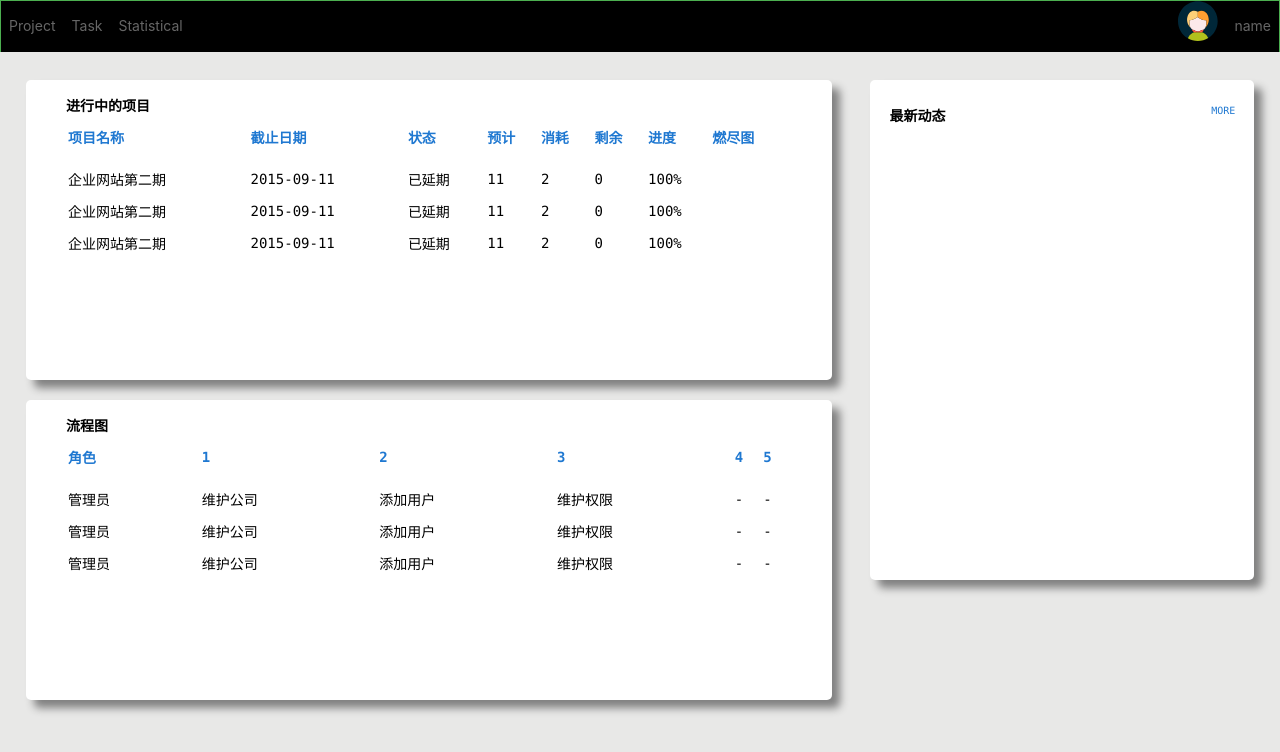
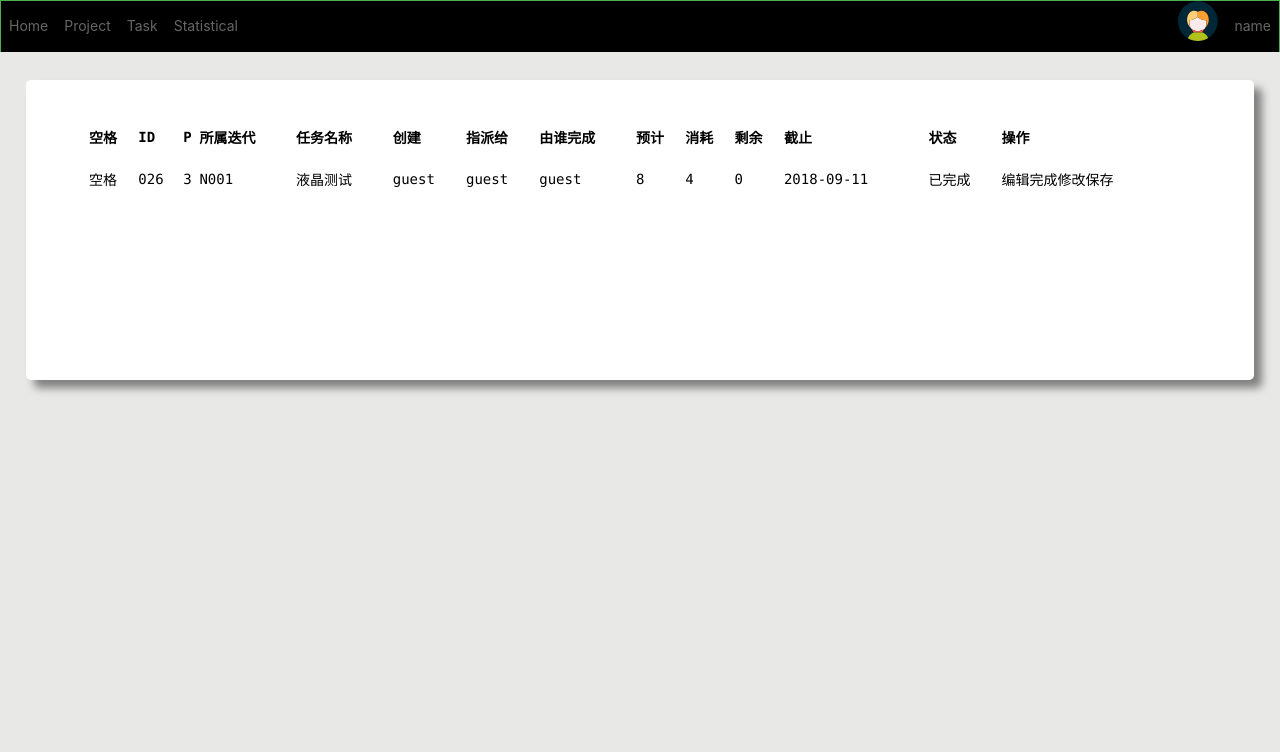
Before and after one commit to citype/aitrade-skr-zen, a React (Create React App) app in the folder zen-tao/: page /task in a window 1280 px wide. Shown: the top 752 px of the page. Built offline with nearby package versions, Linux system fonts and the light colour scheme.

Commit message:
route home and task

```diff
--- a/zen-tao/src/App.js
+++ b/zen-tao/src/App.js
@@ -1,15 +1,21 @@
 import React, { Component } from 'react';
-import logo from './logo.svg';
 import './App.css';
 import HomePage from './pages/HomePage/Homepage.js'
+import MyTaskPage from './pages/MyTaskPage/MyTaskPage.js'
+import { Router, Route, Switch } from "react-router"
 
 class App extends Component {
   render() {
+    let view
+    view = (
+      <Switch>
+        <Route exact path='/home' component={ HomePage } />
+        <Route exact path='/task' component={ MyTaskPage }/>
+      </Switch>
+    )
     return (
       <div className="App">
-
-        <HomePage/>
-
+      { view }
       </div>
   );
   }
--- a/zen-tao/src/components/NavigationBar/NavigationBar.js
+++ b/zen-tao/src/components/NavigationBar/NavigationBar.js
@@ -1,23 +1,34 @@
 import React, { Component } from 'react'
 import './NavigationBar.css'
 import PersonIcon from '../../assets/person.svg'
+import { Link } from 'react-router-dom'
 
 export default class NavigationBar extends Component {
     constructor(props) {
         super(props);
     }
     render() {
-        return (
-            <div className = "nb-header-div">
-                <ul className = 'nb-ul'>
-
-                    <li><a href="#">Project</a></li>
-                    <li><a href = "#">Task</a></li>
-                    <li><a href="#">Statistical</a></li>
-                    <li className="nb-li-right">name</li>
-                    <li className="nb-li-right"><a href = "#"><img className ="nb-li-headicon" src={ PersonIcon }/></a></li>
-                </ul>
-            </div>
-        );
+        return <div className="nb-header-div">
+            <ul className="nb-ul">
+              <Link to="/home">
+                    <li><a>Home</a></li>
+              </Link>
+              <li>
+                <a href="#">Project</a>
+              </li>
+              <Link to="/task">
+                    <li><a>Task</a></li>
+              </Link>
+              <li>
+                <a href="#">Statistical</a>
+              </li>
+              <li className="nb-li-right">name</li>
+              <li className="nb-li-right">
+                <a href="#">
+                  <img className="nb-li-headicon" src={PersonIcon} />
+                </a>
+              </li>
+            </ul>
+          </div>;
     }
 }
--- a/zen-tao/src/components/NewsTree/NewsTree.js
+++ b/zen-tao/src/components/NewsTree/NewsTree.js
@@ -1,5 +1,6 @@
 import React,{ Component } from 'react'
 import './NewsTree.css'
+import TimeLine from '../TimeLine/TimeLine.js'
 
 export default class NewsTree extends Component {
     constructor(props) {
@@ -10,9 +11,7 @@ export default class NewsTree extends Component {
             <div className = "nt-container">
                 <p className = "pl-card-title">最新动态</p>
                 <p className = "nt-title-more">MORE</p>
-                <div className = "nt-panel-body">
-
-                </div>
+                <TimeLine/>
             </div>
         );
     }
--- /dev/null
+++ b/zen-tao/src/components/TimeLine/TimeLine.css
@@ -0,0 +1,161 @@
+/* body{
+    margin: 0;
+    padding: 0;
+    background-color:#ff6d6d;
+    font-family: arial
+} */
+
+.box{
+    margin:0 10%;
+    height: 630px;
+    overflow: hidden;
+    padding: 10px 0 40px 60px
+}
+
+.box ul{
+    list-style-type: none;
+    margin: 0;
+    padding: 0;
+    position: relative;
+    transition: all 0.5s linear;
+    top:0
+}
+
+.box ul:last-of-type{top:80px}
+
+.box ul:before{
+    content: "";
+    display: block;
+    width: 0;
+    height: 100%;
+    border:1px dashed black;
+    position: absolute;
+    top:0;
+    left:30px
+}
+
+.box ul li{
+    margin: 20px 60px 60px;
+    position: relative;
+    padding: 10px 20px;
+    background:rgba(255, 255, 255, 0.3);
+    color:black;
+    border-radius: 10px;
+    line-height: 20px;
+    width: 35%
+}
+
+
+.box ul li > span{
+    content: "";
+    display: block;
+    width: 0;
+    height: 100%;
+    border:1px solid  black;
+    position: absolute;
+    top:0;
+    left:-30px
+}
+
+.box ul li > span:before,.box ul li > span:after{
+    content: "";
+    display: block;
+    width: 10px;
+    height: 10px;
+    border-radius: 50%;
+    background:#ff6d6d;
+    border:2px solid black;
+    position: absolute;
+    left:-7.5px
+}
+
+.box ul li > span:before{top:-10px}
+.box ul li > span:after{top:95%}
+
+.box .title{
+    text-transform: uppercase;
+    font-weight: 700;
+    margin-bottom: 5px
+}
+
+.box .info:first-letter{text-transform: capitalize;line-height: 1.7}
+
+.box .name{
+    margin-top: 10px;
+    text-transform: capitalize;
+    font-style: italic;
+    text-align: right;
+    margin-right: 20px
+}
+
+
+.box .time span{
+    position: absolute;
+    left: -100px;
+    color:black;
+    font-size:80%;
+    font-weight: bold;
+}
+.box .time span:first-child{top:-16px}
+.box .time span:last-child{top:94%}
+
+
+.arrow{
+    position: absolute;
+    top: 105%;
+    left: 22%;
+    cursor: pointer;
+  height:20px;
+  width:20px
+}
+
+.arrow:hover{
+    -webkit-animation: arrow 1s linear infinite;
+       -moz-animation: arrow 1s linear infinite;
+         -o-animation: arrow 1s linear infinite;
+            animation: arrow 1s linear infinite;
+}
+
+.box ul:last-of-type .arrow{
+    position: absolute;
+    top: 105%;
+    left: 22%;
+    transform: rotateX(180deg);
+    cursor: pointer;
+}
+
+@keyframes arrow{
+    0%,100%{
+        top:105%
+    }
+    50%{
+        top:106%
+    }
+}
+
+@-webkit-keyframes arrow{
+    0%,100%{
+        top:105%
+    }
+    50%{
+        top:106%
+    }
+}
+
+@-moz-keyframes arrow{
+    0%,100%{
+        top:105%
+    }
+    50%{
+        top:106%
+    }
+}
+
+@-o-keyframes arrow{
+    0%,100%{
+        top:105%
+    }
+    50%{
+        top:106%
+    }
+}
--- /dev/null
+++ b/zen-tao/src/components/TimeLine/TimeLine.js
@@ -0,0 +1,31 @@
+import React, { Component } from "react"
+import './TimeLine.css'
+
+export default class TimeLine extends Component {
+    constructor(props) {
+        super(props);
+    }
+    render() {
+        return <div class="box">
+            <ul id="first-list">
+              <li>
+                <span />
+                <div class="title">comment #01</div>
+                <div class="info">
+                  the best animation , the best toturials you would ever
+                  see
+                </div>
+                <div class="name">- dr. mohamed -</div>
+                <div class="time">
+                  <span>
+                    JUN, 17
+                    <sup>th</sup>
+                  </span>
+                  <span>12:00 AM</span>
+                </div>
+              </li>
+            </ul>
+          </div>;
+    }
+
+}
--- a/zen-tao/src/components/WorkFlow/WorkFlow.js
+++ b/zen-tao/src/components/WorkFlow/WorkFlow.js
@@ -54,6 +54,7 @@ export default class WorkFlow extends Component {
             <div className = "wf-container">
                 <p className="pl-card-title">流程图</p>
                 <WorkFlowTable/>
+
             </div>
         );
     }
--- a/zen-tao/src/index.js
+++ b/zen-tao/src/index.js
@@ -3,6 +3,11 @@ import ReactDOM from 'react-dom';
 import './index.css';
 import App from './App';
 import registerServiceWorker from './registerServiceWorker';
+import { BrowserRouter } from 'react-router-dom'
 
-ReactDOM.render(<App />, document.getElementById('root'));
+ReactDOM.render((
+    <BrowserRouter>
+    <App/>
+    </BrowserRouter>
+),document.getElementById('root'));
 registerServiceWorker();
--- a/zen-tao/src/pages/HomePage/Homepage.js
+++ b/zen-tao/src/pages/HomePage/Homepage.js
@@ -3,6 +3,7 @@ import NavigationBar from '../../components/NavigationBar/NavigationBar.js';
 import ProjectList from '../../components/ProjectList/ProjectList.js'
 import NewsTree from '../../components/NewsTree/NewsTree.js'
 import WorkFlow from '../../components/WorkFlow/WorkFlow.js'
+import { Link } from 'react-router-dom'
 
 export default class HomePage extends Component {
     constructor(props) {
--- /dev/null
+++ b/zen-tao/src/pages/MyTaskPage/MyTaskPage.css
@@ -0,0 +1,34 @@
+.mt-container {
+    position: absolute;
+    left: 2%;
+    top: 10%;
+    width: 96%;
+    height: 300px;
+    border-radius: 5px;
+    box-shadow: 8px 8px 8px gray;
+    background-color: white;
+}
+.mt-table {
+    position: absolute;
+    top: 10%;
+    left: 5%;
+    width: 90%;
+
+}
+th {
+    height: 50px;
+    font-size: var(--title-font-size);
+    font-family: var(--font-family-monospace);
+    font-weight: var(--title-font-weight);
+}
+td {
+    height: 30px;
+    font-size: var(--detail-font-size);
+    font-family: var(--font-family-monospace);
+}
+table, th, td
+{
+  border: 0px solid blue;
+  text-align: left;
+  vertical-align: center;
+}
--- /dev/null
+++ b/zen-tao/src/pages/MyTaskPage/MyTaskPage.js
@@ -0,0 +1,61 @@
+import React, { Component } from "react"
+import './MyTaskPage.css'
+import NavigationBar from "../../components/NavigationBar/NavigationBar.js";
+
+class TasksTable extends Component {
+    constructor(props) {
+        super(props)
+    }
+    render() {
+        return <table className="mt-table">
+            <tr>
+              <th>空格</th>
+              <th>ID</th>
+              <th>P</th>
+              <th>所属迭代</th>
+              <th>任务名称</th>
+              <th>创建</th>
+              <th>指派给</th>
+              <th>由谁完成</th>
+              <th>预计</th>
+              <th>消耗</th>
+              <th>剩余</th>
+              <th>截止</th>
+              <th>状态</th>
+              <th>操作</th>
+            </tr>
+            <tr>
+              <td>空格</td>
+              <td>026</td>
+              <td>3</td>
+              <td>N001</td>
+              <td>液晶测试</td>
+              <td>guest</td>
+              <td>guest</td>
+              <td>guest</td>
+              <td>8</td>
+              <td>4</td>
+              <td>0</td>
+              <td>2018-09-11</td>
+              <td>已完成</td>
+              <td>编辑完成修改保存</td>
+            </tr>
+          </table>;
+    }
+}
+export default class MyTaskPage extends Component {
+    constructor(props) {
+        super(props)
+    }
+    render () {
+        return (
+            <div>
+                <NavigationBar/>
+                <div className="mt-container">
+                    <TasksTable />
+                </div>
+            </div>
+        );
+
+    }
+}
```
Also changed, not shown: zen-tao/src/components/NewsTree/NewsTree.css (line endings or trailing spaces).
